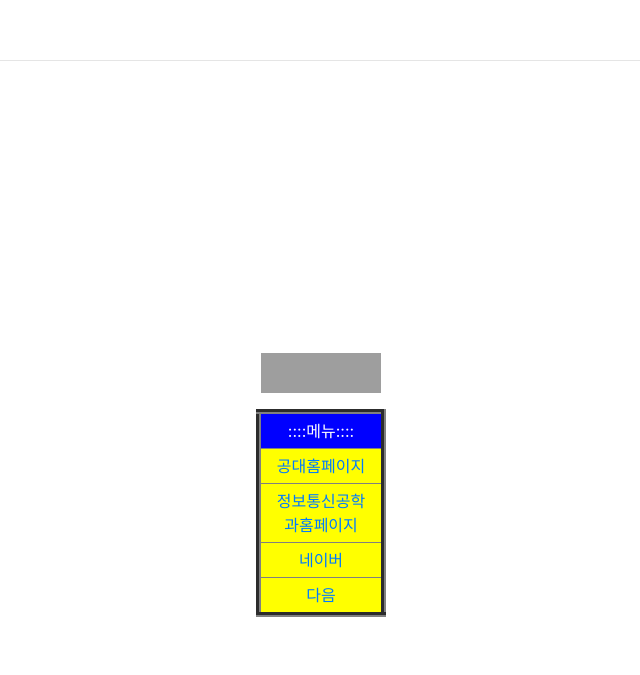
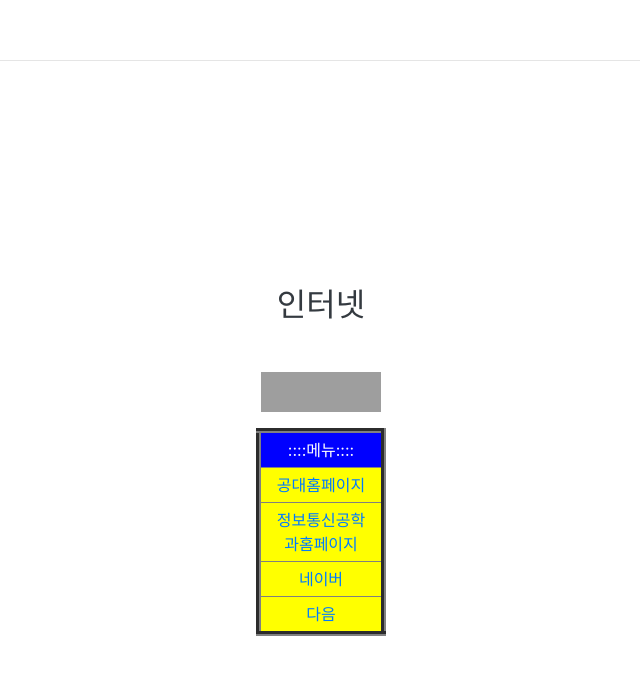
Before and after one commit to seojaehoon2563/seojaehoon2563.github.io, a website with bundled scripts: page index.html in a window 1280 px wide. Shown: the part 4117-4792 px from the top of the page, without its empty margins (455-1095 px from the left). Built offline with nearby package versions, Linux system fonts and the light colour scheme; grey boxes are pictures that could not be loaded; a web font is replaced by a local one.

Commit message:
Update index.html

```diff
--- a/index.html
+++ b/index.html
@@ -194,7 +194,7 @@
 
     <section class="resume-section p-3 p-lg-5 d-flex align-items-center" id="awards">
       <div class="w-100" align=center>
-         <h2 class="mb-5"></h2>
+         <h2 class="mb-5">인터넷 </h2>
         <img src="https://ifh.cc/g/TC1X5v.png" width=120 height=40><p>
 <table border=5 width=130 cellspaceing=5>
 
```
